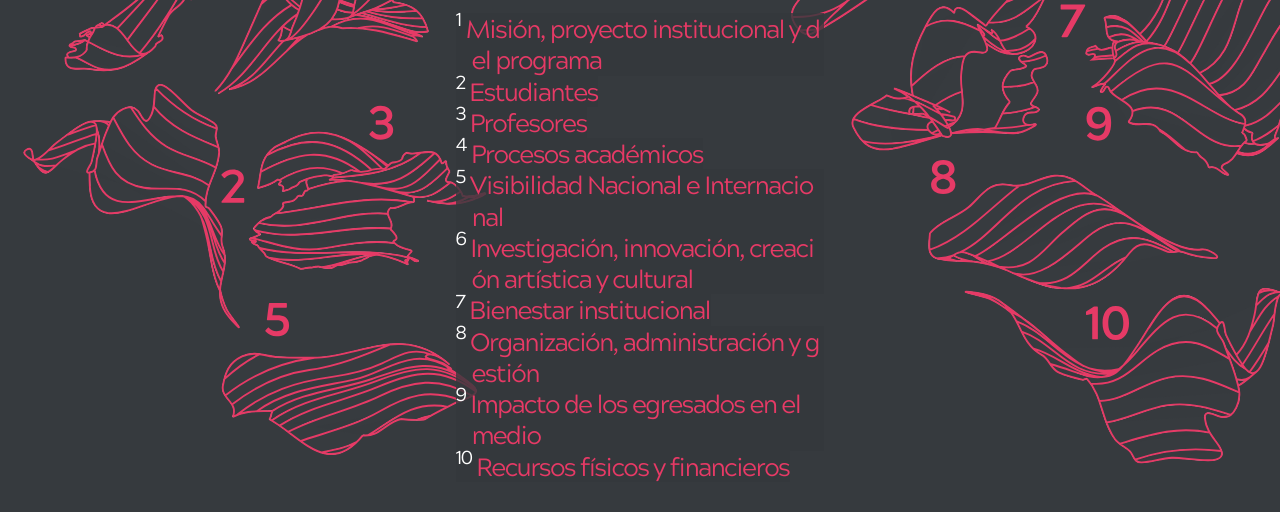
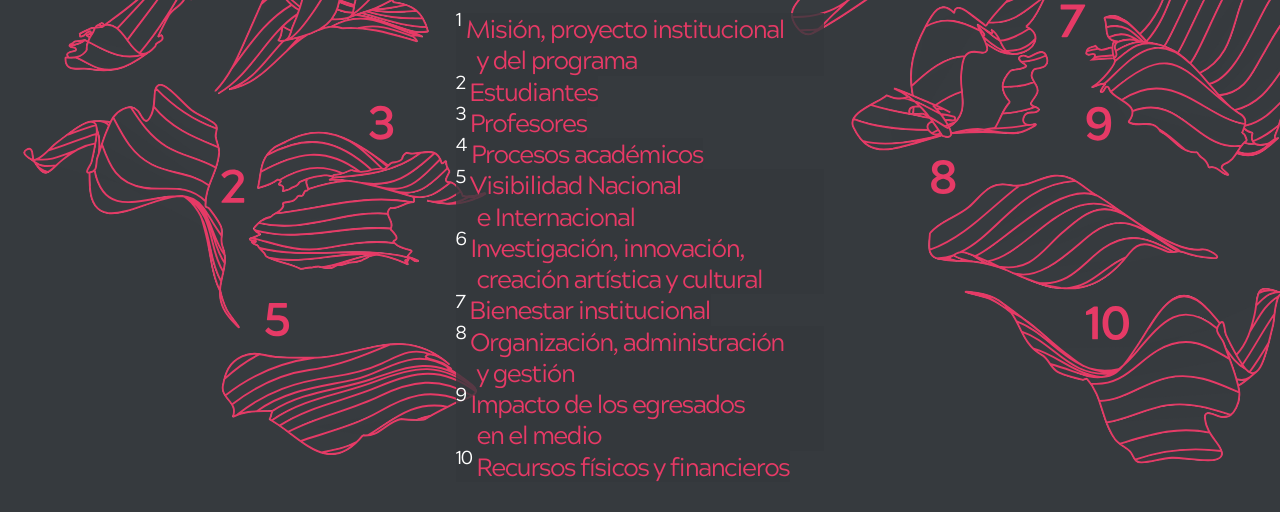
Before and after one commit to CDC-UBosque/islas-acreditaciones, a plain HTML site: page index.html in a window 1280 px wide. Shown: the part 288-800 px from the top of the page. Drawn offline with Linux system fonts and the light colour scheme; a web font is replaced by a local one.

Commit message:
ajuste espacio de linea en el home

```diff
--- a/css/base.scss
+++ b/css/base.scss
@@ -697,7 +697,7 @@ text-align: left;
 
 	    @media only screen and (max-width: 1264px){
 		    left: 0%;
-		    top: -6%;
+		    top: -10%;
 
 		    img{
 			    width: 50%;
@@ -938,6 +938,10 @@ text-align: left;
 		font-size: 20px;
 	}
 
+	div{
+		width: 100%;
+	}
+
     .sup-txt{
 	    color: #ffffff;
 		margin-left: -1rem;
--- a/index.html
+++ b/index.html
@@ -24,18 +24,18 @@
 
 				<nav class="menu">
 					<div>
-						<a href="http://www.uelbosque.edu.co/creacion-y-comunicacion/carrera/diseno-industrial/renovacion-acreditacion"><img src="images/assets/acreditacion.svg" /></a>
+						<img src="images/assets/acreditacion.svg" />
 					</div>
 					<div class="title">Factores</div>
-					<a href="#" class="menu__item"><sup class="sup-txt">1</sup> Misión, proyecto institucional y del programa</a>
+					<a href="#" class="menu__item"><sup class="sup-txt">1</sup> Misión, proyecto institucional<div></div> y del programa</a>
 					<a href="#" class="menu__item"><sup class="sup-txt">2</sup> Estudiantes</a>
 					<a href="#" class="menu__item"><sup class="sup-txt">3</sup> Profesores</a>
 					<a href="#" class="menu__item"><sup class="sup-txt">4</sup> Procesos académicos</a>
-					<a href="#" class="menu__item"><sup class="sup-txt">5</sup> Visibilidad Nacional e Internacional</a>
-					<a href="#" class="menu__item"><sup class="sup-txt">6</sup> Investigación, innovación, creación artística y cultural</a>
+					<a href="#" class="menu__item"><sup class="sup-txt">5</sup> Visibilidad Nacional <div></div> e Internacional</a>
+					<a href="#" class="menu__item"><sup class="sup-txt">6</sup> Investigación, innovación,<div></div> creación artística y cultural</a>
 					<a href="#" class="menu__item"><sup class="sup-txt">7</sup> Bienestar institucional</a>
-					<a href="#" class="menu__item"><sup class="sup-txt">8</sup> Organización, administración y gestión</a>
-					<a href="#" class="menu__item"><sup class="sup-txt">9</sup> Impacto de los egresados en el medio</a>
+					<a href="#" class="menu__item"><sup class="sup-txt">8</sup> Organización, administración<div></div> y gestión</a>
+					<a href="#" class="menu__item"><sup class="sup-txt">9</sup> Impacto de los egresados<div></div> en el medio</a>
 					<a href="#" class="menu__item"><sup class="sup-txt">1</sup><sup class="sup-txt-2">0</sup> Recursos físicos y financieros</a>
 				</nav>
 				<svg class="scene" width="1368" height="768" preserveAspectRatio="" viewBox="0 0 1368 768">
```
Also changed, not shown: css/base.css, 1 other file.
